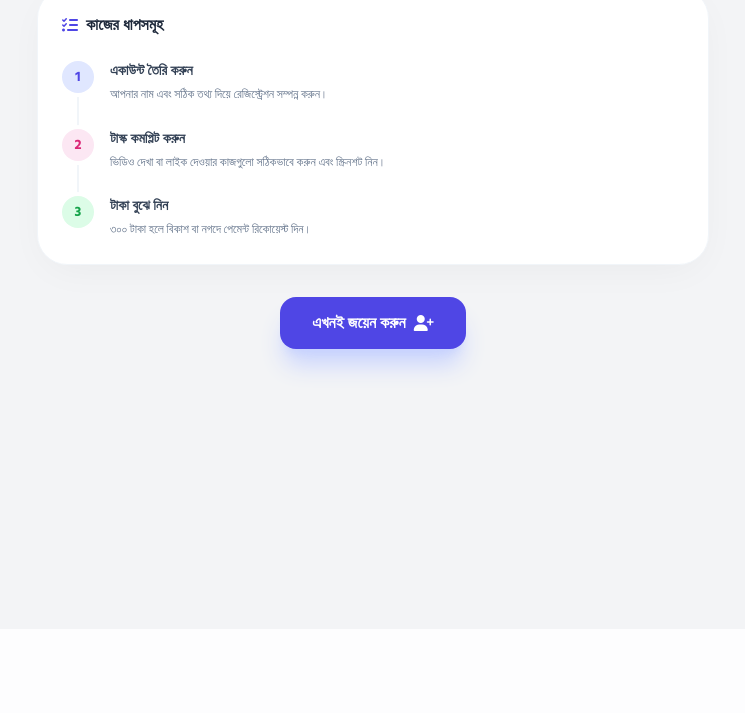
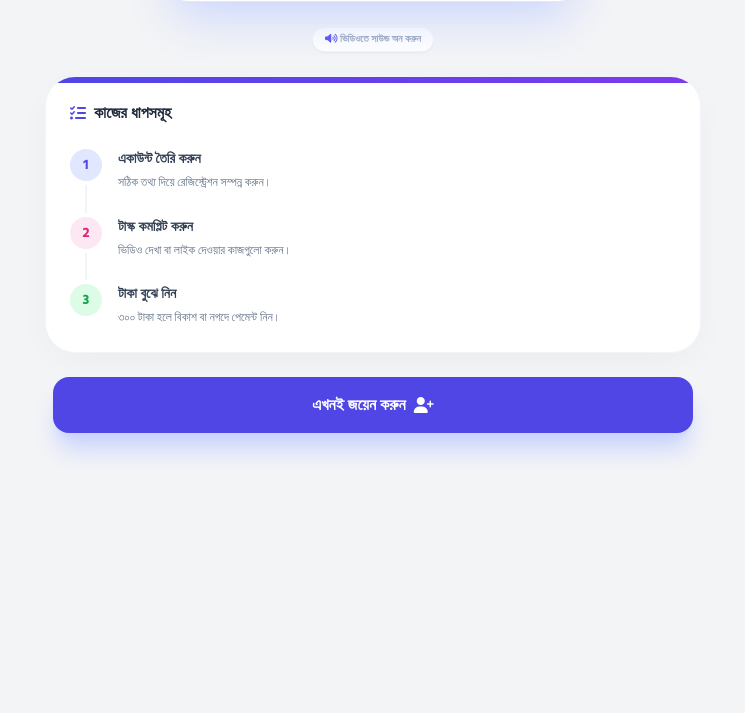
Before and after one commit to siaful2580mm-hub/test, a Flask app: page /tutorial in a window 1280 px wide. Shown: the part 981-1694 px from the top of the page, without its empty margins (267-1012 px from the left). Before the commit the page ends 1364 px from the top, so only its background shows below. Run offline with Flask 3, Linux system fonts and the light colour scheme; data that the repository does not hold is empty; parts of the project's set-up code (start-up, migrations or seed data) failed here and were passed over; some libraries are stand-ins or nearby versions.

Commit message:
Update tutorial.html

```diff
--- a/templates/tutorial.html
+++ b/templates/tutorial.html
@@ -12,21 +12,24 @@
     }
 </style>
 
-<div class="max-w-2xl mx-auto space-y-8 fade-up pb-32 pt-4">
+<div class="max-w-2xl mx-auto space-y-6 fade-up pb-32 pt-4">
 
     <!-- 1. HEADER -->
     <div class="text-center space-y-2">
-        <div class="inline-flex items-center justify-center h-16 w-16 rounded-2xl bg-indigo-50 text-[#4F46E5] text-3xl shadow-sm mb-2 transform -rotate-3">
+        <div class="inline-flex items-center justify-center h-14 w-14 rounded-2xl bg-indigo-50 text-[#4F46E5] text-2xl shadow-sm mb-1 transform -rotate-3">
             <i class="fa-brands fa-youtube"></i>
         </div>
-        <h2 class="text-2xl font-bold text-slate-800">কিভাবে কাজ করবেন?</h2>
-        <p class="text-slate-500 text-xs max-w-xs mx-auto">ভিডিওটি মনোযোগ দিয়ে দেখুন এবং নিয়ম মেনে কাজ করুন</p>
+        <h2 class="text-xl font-bold text-slate-800">কিভাবে কাজ করবেন?</h2>
+        <p class="text-slate-500 text-xs max-w-xs mx-auto">ভিডিওটি মনোযোগ দিয়ে দেখুন</p>
     </div>
 
-    <!-- 2. VIDEO PLAYER (Fully Responsive 9:16 Ratio) -->
+    <!-- 2. VIDEO PLAYER (FIXED HEIGHT FOR FULL VIEW) -->
     <div class="flex justify-center px-4">
-        <!-- Phone Frame Container -->
-        <div class="relative w-full max-w-[350px] aspect-[9/16] bg-black rounded-[35px] overflow-hidden shadow-2xl shadow-indigo-200 border-[6px] border-white ring-1 ring-slate-200">
+        <!--
+           Update: h-[750px] দেওয়া হয়েছে যাতে ভিডিও লম্বাভাবে পুরোটা দেখা যায়।
+           max-w-[420px] দেওয়া হয়েছে যাতে মোবাইলের উইডথ অনুযায়ী ফিট হয়।
+        -->
+        <div class="relative w-full max-w-[420px] h-[750px] bg-black rounded-[25px] overflow-hidden shadow-2xl shadow-indigo-200 border-[4px] border-white ring-1 ring-slate-200">
 
             <!-- Loading Placeholder -->
             <div class="absolute inset-0 flex items-center justify-center bg-slate-900 z-0">
@@ -48,14 +51,14 @@
         </div>
     </div>
 
-    <div class="text-center -mt-4">
+    <div class="text-center -mt-2">
         <p class="text-[10px] text-slate-400 font-bold bg-white px-3 py-1 rounded-full inline-block shadow-sm border border-slate-100">
             <i class="fa-solid fa-volume-high text-[#4F46E5]"></i> ভিডিওতে সাউন্ড অন করুন
         </p>
     </div>
 
     <!-- 3. INSTRUCTION STEPS -->
-    <div class="glass-card p-6 rounded-[30px] relative overflow-hidden">
+    <div class="glass-card p-6 rounded-[30px] relative overflow-hidden mx-2">
         <div class="absolute top-0 left-0 w-full h-1.5 bg-gradient-to-r from-[#4F46E5] to-[#7C3AED]"></div>
 
         <h3 class="font-bold text-slate-800 mb-6 flex items-center gap-2">
@@ -71,7 +74,7 @@
                 <div class="h-8 w-8 bg-indigo-100 text-[#4F46E5] rounded-full flex items-center justify-center font-bold text-sm z-10 ring-4 ring-white">1</div>
                 <div>
                     <h4 class="text-sm font-bold text-slate-700">একাউন্ট তৈরি করুন</h4>
-                    <p class="text-xs text-slate-500 mt-1 leading-relaxed">আপনার নাম এবং সঠিক তথ্য দিয়ে রেজিস্ট্রেশন সম্পন্ন করুন।</p>
+                    <p class="text-xs text-slate-500 mt-1 leading-relaxed">সঠিক তথ্য দিয়ে রেজিস্ট্রেশন সম্পন্ন করুন।</p>
                 </div>
             </div>
 
@@ -80,7 +83,7 @@
                 <div class="h-8 w-8 bg-pink-100 text-pink-600 rounded-full flex items-center justify-center font-bold text-sm z-10 ring-4 ring-white">2</div>
                 <div>
                     <h4 class="text-sm font-bold text-slate-700">টাস্ক কমপ্লিট করুন</h4>
-                    <p class="text-xs text-slate-500 mt-1 leading-relaxed">ভিডিও দেখা বা লাইক দেওয়ার কাজগুলো সঠিকভাবে করুন এবং স্ক্রিনশট নিন।</p>
+                    <p class="text-xs text-slate-500 mt-1 leading-relaxed">ভিডিও দেখা বা লাইক দেওয়ার কাজগুলো করুন।</p>
                 </div>
             </div>
 
@@ -89,21 +92,21 @@
                 <div class="h-8 w-8 bg-green-100 text-green-600 rounded-full flex items-center justify-center font-bold text-sm z-10 ring-4 ring-white">3</div>
                 <div>
                     <h4 class="text-sm font-bold text-slate-700">টাকা বুঝে নিন</h4>
-                    <p class="text-xs text-slate-500 mt-1 leading-relaxed">৩০০ টাকা হলে বিকাশ বা নগদে পেমেন্ট রিকোয়েস্ট দিন।</p>
+                    <p class="text-xs text-slate-500 mt-1 leading-relaxed">৩০০ টাকা হলে বিকাশ বা নগদে পেমেন্ট নিন।</p>
                 </div>
             </div>
         </div>
     </div>
 
     <!-- 4. CTA BUTTON -->
-    <div class="text-center pb-6">
+    <div class="text-center pb-6 px-4">
         {% if session.get('user_id') %}
-            <a href="/tasks" class="inline-flex items-center gap-2 bg-[#0A2540] text-white px-8 py-3.5 rounded-2xl font-bold shadow-xl shadow-indigo-200 hover:scale-105 transition">
+            <a href="/tasks" class="w-full inline-flex justify-center items-center gap-2 bg-[#0A2540] text-white px-8 py-4 rounded-2xl font-bold shadow-xl shadow-indigo-200 hover:scale-105 transition">
                 <span>কাজ শুরু করুন</span>
                 <i class="fa-solid fa-arrow-right"></i>
             </a>
         {% else %}
-            <a href="/register" class="inline-flex items-center gap-2 bg-[#4F46E5] text-white px-8 py-3.5 rounded-2xl font-bold shadow-xl shadow-indigo-200 hover:scale-105 transition">
+            <a href="/register" class="w-full inline-flex justify-center items-center gap-2 bg-[#4F46E5] text-white px-8 py-4 rounded-2xl font-bold shadow-xl shadow-indigo-200 hover:scale-105 transition">
                 <span>এখনই জয়েন করুন</span>
                 <i class="fa-solid fa-user-plus"></i>
             </a>
```
